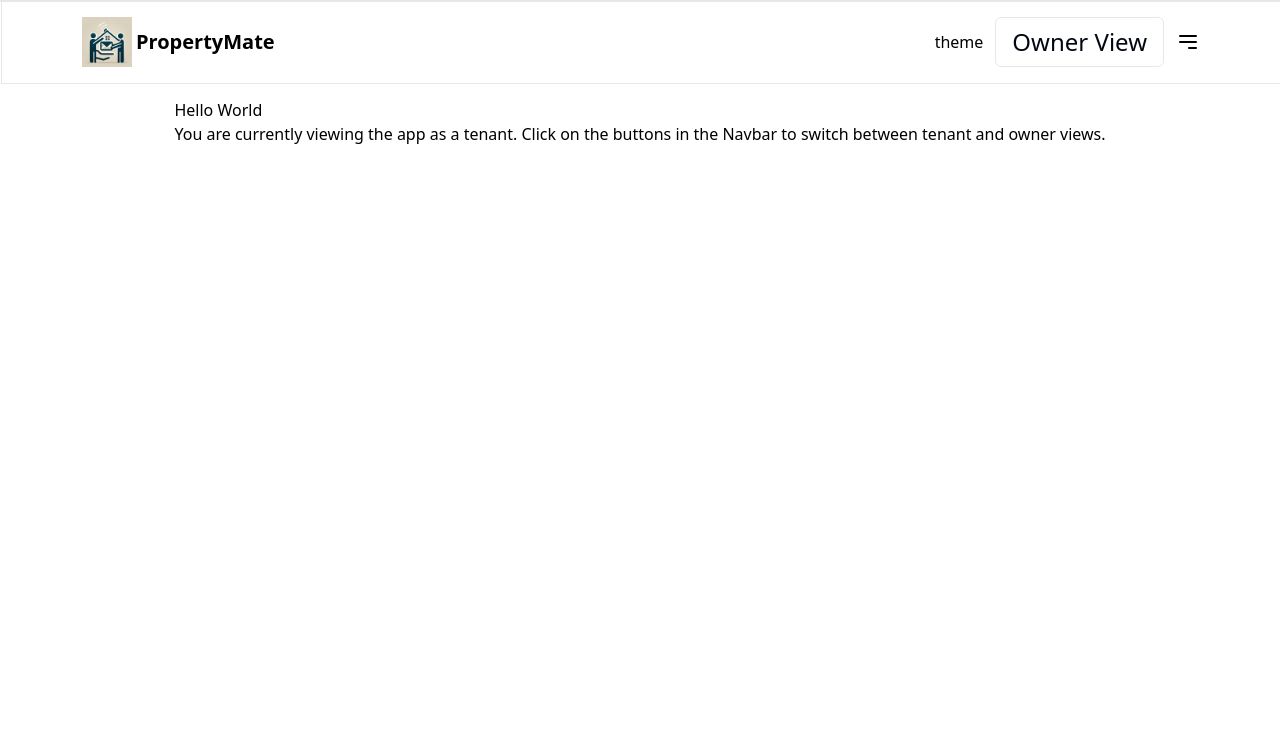
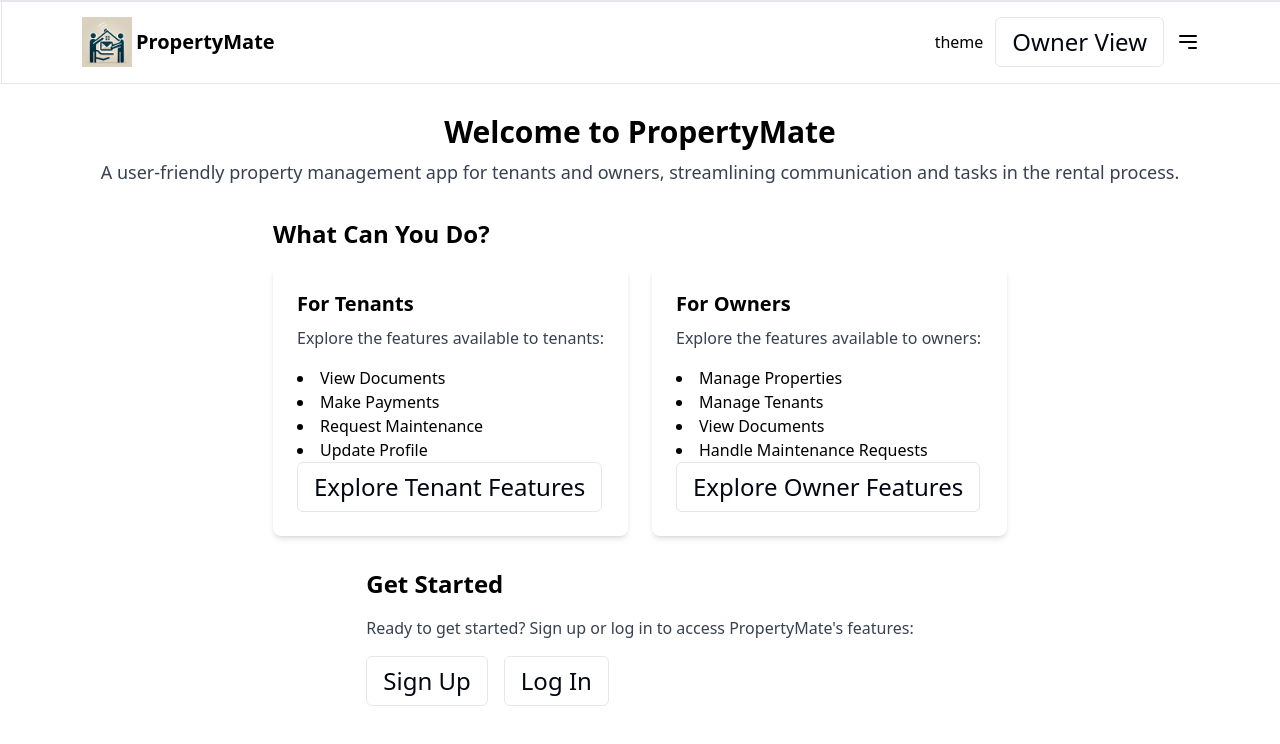
Before and after one commit to andrews-jonathanw/propertymate, a Next.js app: page / in a window 1280 px wide. Shown: the top 744 px of the page. Built offline with nearby package versions, Linux system fonts and the light colour scheme.

Commit message:
Add welcome message and buttons for tenant and owner features

```diff
--- a/app/page.js
+++ b/app/page.js
@@ -1,17 +1,54 @@
 'use client';
 import { useUser } from "../context/UserContext";
+import Image from "next/image";
+import Button from "../components/ui/Button";
 
 export default function Home() {
   const { userType } = useUser(); // Using the useUser hook to access user context
 
   return (
     <main className="flex flex-col items-center justify-between p-24">
-      <div>
-        <h1>Hello World</h1>
-        <p>
-          You are currently viewing the app as a {userType}. Click on the buttons in the Navbar to switch between tenant and owner views.
-        </p>
-      </div>
+        <div className="text-center">
+          <h1 className="text-3xl font-bold mt-4">Welcome to PropertyMate</h1>
+          <p className="text-lg text-gray-700 mt-2">
+            A user-friendly property management app for tenants and owners, streamlining communication and tasks in the rental process.
+          </p>
+        </div>
+        <div className="mt-8">
+          <h2 className="text-2xl font-semibold mb-4">What Can You Do?</h2>
+          <div className="grid grid-cols-1 md:grid-cols-2 gap-6">
+            <div className="bg-white shadow-md rounded-lg p-6">
+              <h3 className="text-xl font-semibold mb-2">For Tenants</h3>
+              <p className="text-gray-700 mb-4">Explore the features available to tenants:</p>
+              <ul className="list-disc list-inside">
+                <li>View Documents</li>
+                <li>Make Payments</li>
+                <li>Request Maintenance</li>
+                <li>Update Profile</li>
+              </ul>
+              <Button onClick={() => alert("Redirect to Tenant Features")}>Explore Tenant Features</Button>
+            </div>
+            <div className="bg-white shadow-md rounded-lg p-6">
+              <h3 className="text-xl font-semibold mb-2">For Owners</h3>
+              <p className="text-gray-700 mb-4">Explore the features available to owners:</p>
+              <ul className="list-disc list-inside">
+                <li>Manage Properties</li>
+                <li>Manage Tenants</li>
+                <li>View Documents</li>
+                <li>Handle Maintenance Requests</li>
+              </ul>
+              <Button onClick={() => alert("Redirect to Owner Features")}>Explore Owner Features</Button>
+            </div>
+          </div>
+        </div>
+        <div className="mt-8">
+          <h2 className="text-2xl font-semibold mb-4">Get Started</h2>
+          <p className="text-gray-700 mb-4">Ready to get started? Sign up or log in to access PropertyMate's features:</p>
+          <div className="flex gap-4">
+            <Button onClick={() => alert("Redirect to Sign Up page")}>Sign Up</Button>
+            <Button onClick={() => alert("Redirect to Log In page")}>Log In</Button>
+          </div>
+        </div>
     </main>
   );
 }
--- a/components/layout/Navbar.js
+++ b/components/layout/Navbar.js
@@ -93,11 +93,11 @@ export default function Navbar() {
                     setShowMenu(false);
                   }}>Home</Button>
                 <Button>Properties</Button>
+                <Button>Tenants</Button>
                 <Button onClick={()=> {
                   router.push("/owner/documents");
                   setShowMenu(false);
                 }}>Documents</Button>
-                <Button>Tenants</Button>
                 <Button>Maintenance</Button>
 
               </>
```
